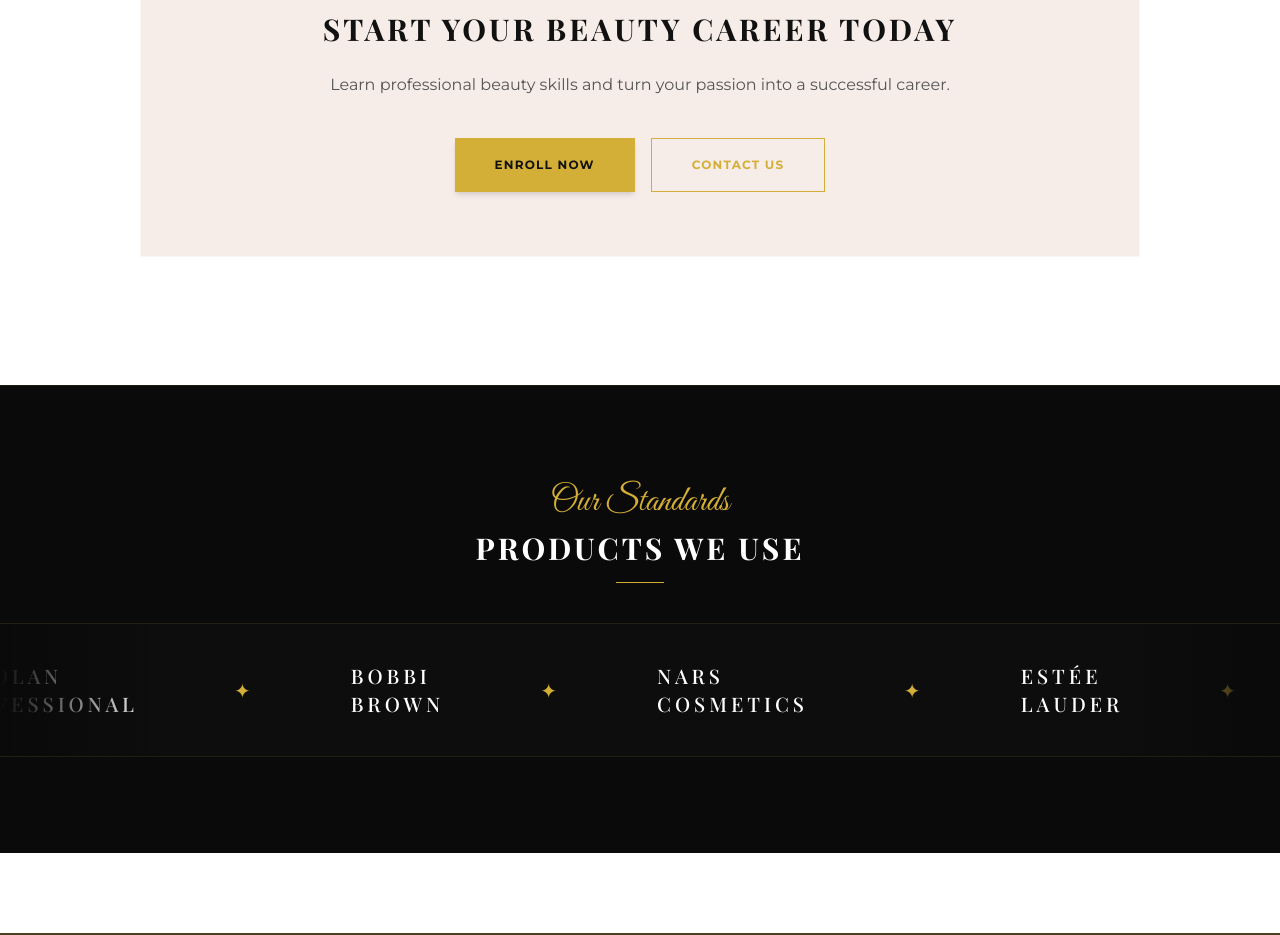
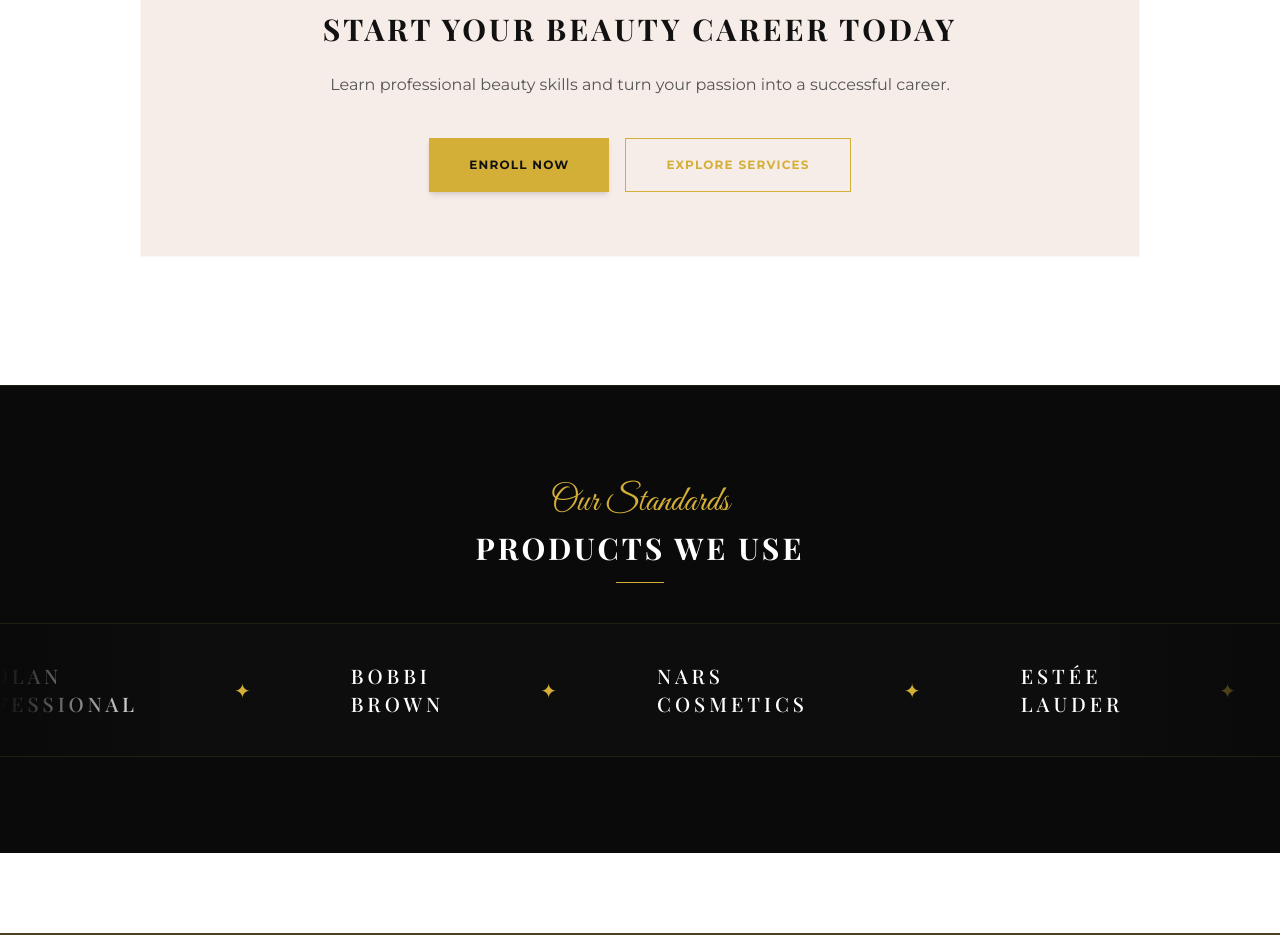
Before and after one commit to ankitparida925-afk/makeover, a React (Vite) app: page /training in a window 1280 px wide. Shown: the part 4120-5055 px from the top of the page. Built offline with nearby package versions, Linux system fonts and the light colour scheme; a web font is replaced by a local one.

Commit message:
feat: change contact cta button to explore services in academy cta section

```diff
--- a/src/pages/TrainingPage.jsx
+++ b/src/pages/TrainingPage.jsx
@@ -289,8 +289,8 @@
                 >
                   Enroll Now
                 </button>
-                <Link to="/contact" className="border border-gold text-gold rounded-none px-10 py-4.5 text-xs font-bold tracking-widest uppercase hover:bg-gold hover:text-black transition-all duration-300 inline-block">
-                  Contact Us
+                <Link to="/services" className="border border-gold text-gold rounded-none px-10 py-4.5 text-xs font-bold tracking-widest uppercase hover:bg-gold hover:text-black transition-all duration-300 inline-block">
+                  Explore Services
                 </Link>
               </div>
             </div>
```
